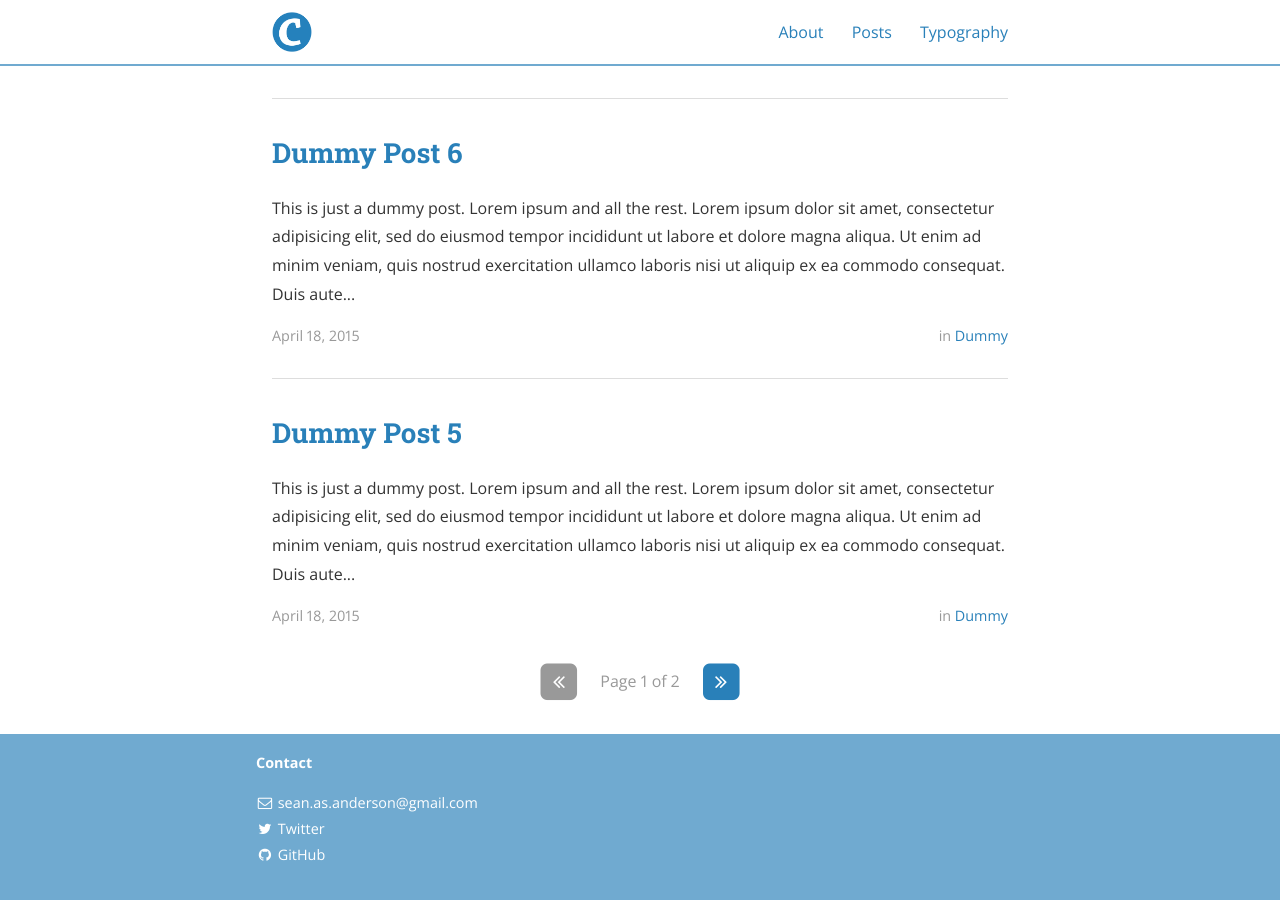
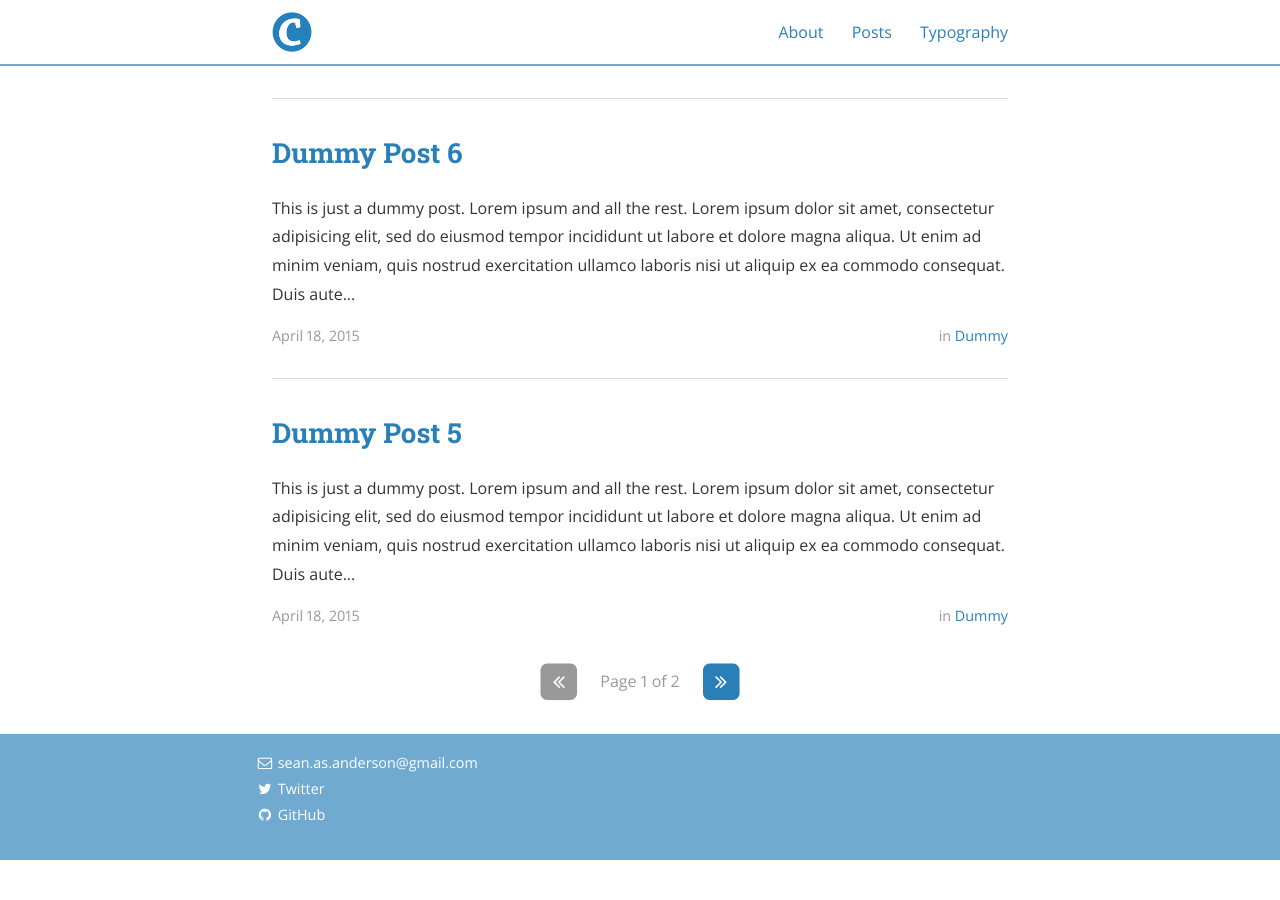
Before and after one commit to SeanASAnderson/SeanASAnderson.github.io, a Jekyll site: the page built from index.html, in a window 1280 px wide and 900 px high, scrolled down 1142 px. Built offline with Jekyll 4.4.1, drawn with Linux system fonts in a browser that asks for light colours; nearby versions of some CDN libraries; the list of posts is cut into pages by our own code; after the commit the page ends 2002 px from its top, so only the background shows below that.

Commit message:
footer change 4

```diff
--- a/_includes/footer.html
+++ b/_includes/footer.html
@@ -14,7 +14,7 @@
 
     <div class="site-contact">
 
-      <p><strong>Contact</strong></p>
+      <!-- <p><strong>Contact</strong></p> -->
       <ul class="social-media-list">
         <li>
           <a href="mailto:{{ site.email }}">
```
